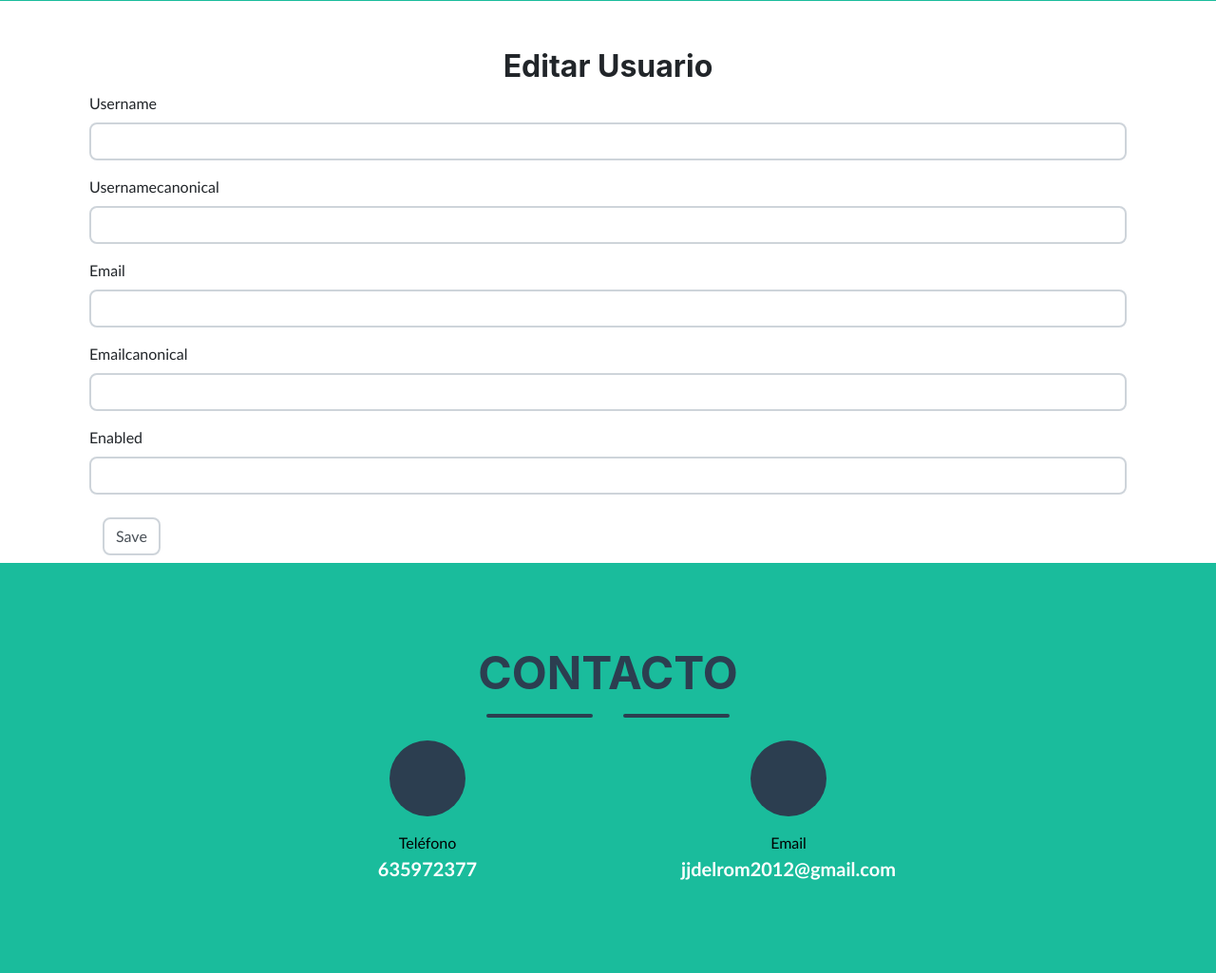
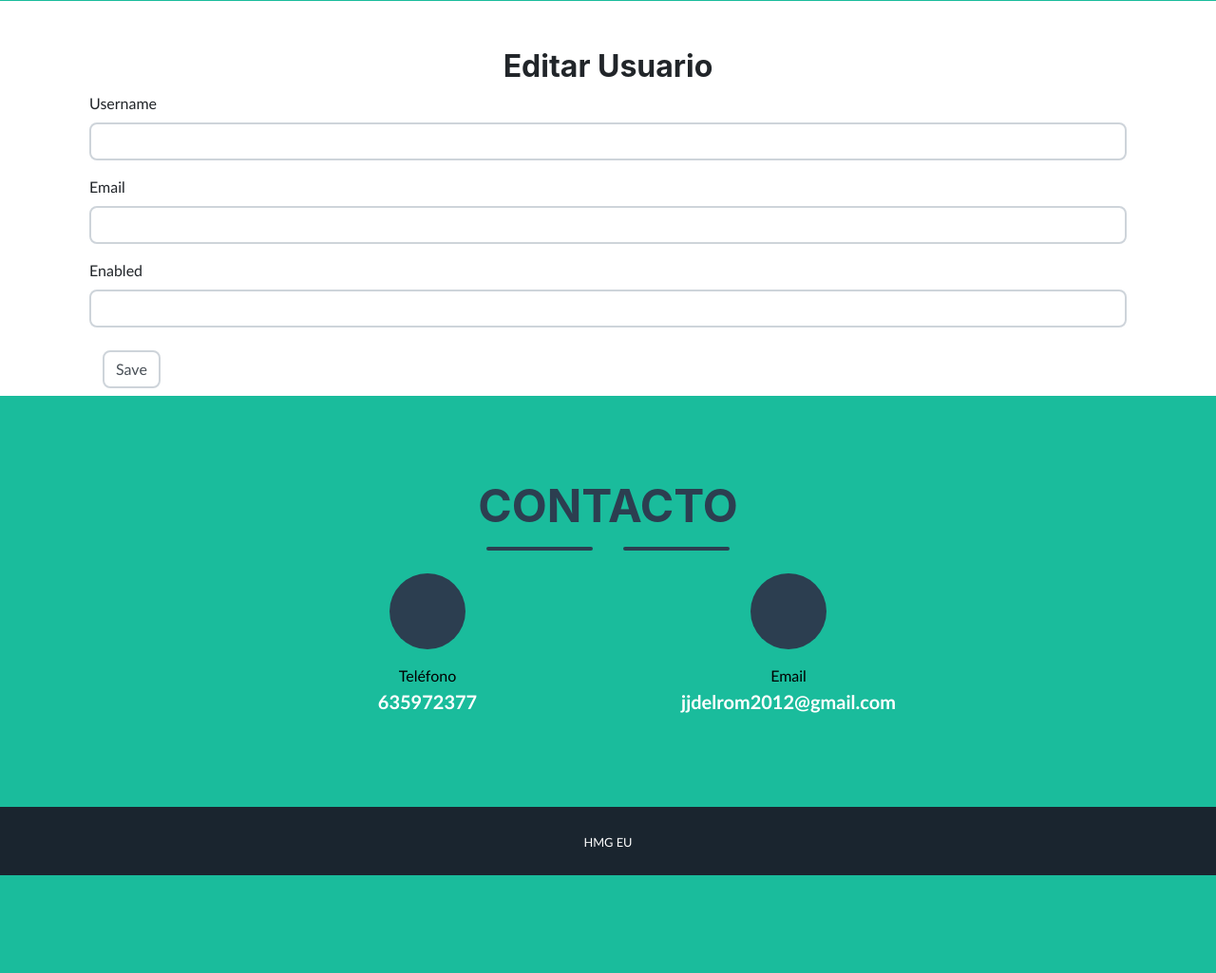
Before and after one commit to jjdelrom/prueba_hmg, a Symfony app: template prueba/templates/app/editar.html.twig in a window 1280 px wide. Shown: the part 738-1763 px from the top of the page at 95% size. After the commit the page ends 1660 px from the top, so only its background shows below. Run offline with Twig, Linux system fonts and the light colour scheme; the template is opened without the code that fills it, so the values that code supplies are empty; form fields are guessed from the names that the template uses; some libraries are stand-ins or nearby versions; some web fonts are replaced.

Commit message:
HttpClient configuracion, retoque formulario editar.

```diff
--- a/prueba/config/routes.yaml
+++ b/prueba/config/routes.yaml
@@ -1,5 +1,10 @@
 index:
    path: /
+   controller: App\Controller\AppController::indexAction
+
+# Prueba para Oauth
+redirect-uri-example:
+   path: /redirect-uri-example
    controller: App\Controller\AppController::indexAction
 
 editar:
--- a/prueba/src/Controller/AppController.php
+++ b/prueba/src/Controller/AppController.php
@@ -19,7 +19,8 @@ use App\Repository\UserRepository;
 use Symfony\Bundle\FrameworkBundle\Controller\Controller;
 
 use Symfony\Component\Form\Extension\Core\Type\{TextType,ButtonType,EmailType,HiddenType,PasswordType,TextareaType,SubmitType,NumberType,DateType,MoneyType,BirthdayType,ChoiceType};
-
+// use Symfony\Component\HttpClient\HttpClientInterface;
+use Symfony\Component\HttpClient\HttpClient;
 
 class AppController extends AbstractController
 {
@@ -72,9 +73,7 @@ class AppController extends AbstractController
         $mensaje = '';
         $form = $this->createFormBuilder($userEdit)
             ->add('username', TextType::class)
-            ->add('usernamecanonical', TextType::class)
             ->add('email', TextType::class)
-            ->add('emailcanonical', TextType::class)
             ->add('enabled', ChoiceType::class, [
                 'choices'  => [
                     'Yes' => true,
--- a/prueba/templates/app/editar.html.twig
+++ b/prueba/templates/app/editar.html.twig
@@ -27,26 +27,15 @@
                             <span class="text-danger">{{ form_errors(form.username)}}</span>
                         </div>
                         <div class="form-group">
-                            {{ form_label(form.usernamecanonical)}}
-                            {{ form_widget(form.usernamecanonical, { 'attr': {'class': 'form-control'} }) }}
-                            <span class="text-danger">{{ form_errors(form.usernamecanonical)}}</span>
-                        </div>
-                        <div class="form-group">
                             {{ form_label(form.email)}}
                             {{ form_widget(form.email, { 'attr': {'class': 'form-control'} }) }}
                             <span class="text-danger">{{ form_errors(form.email)}}</span>
-                        </div>
-                        <div class="form-group">
-                            {{ form_label(form.emailcanonical)}}
-                            {{ form_widget(form.emailcanonical, { 'attr': {'class': 'form-control'} }) }}
-                            <span class="text-danger">{{ form_errors(form.emailcanonical)}}</span>
                         </div>
                         <div class="form-group">
                             {{ form_label(form.enabled)}}
                             {{ form_widget(form.enabled, { 'attr': {'class': 'form-control'} }) }}
                             <span class="text-danger">{{ form_errors(form.enabled)}}</span>
                         </div>
-
                         <div class="btn-toolbar" role="toolbar">
                           <div class="btn-group">
                             <div class="btn pull-left">
```
Also changed, not shown: prueba/src/Entity/User.php (+11 -7 lines), 3 other files.
